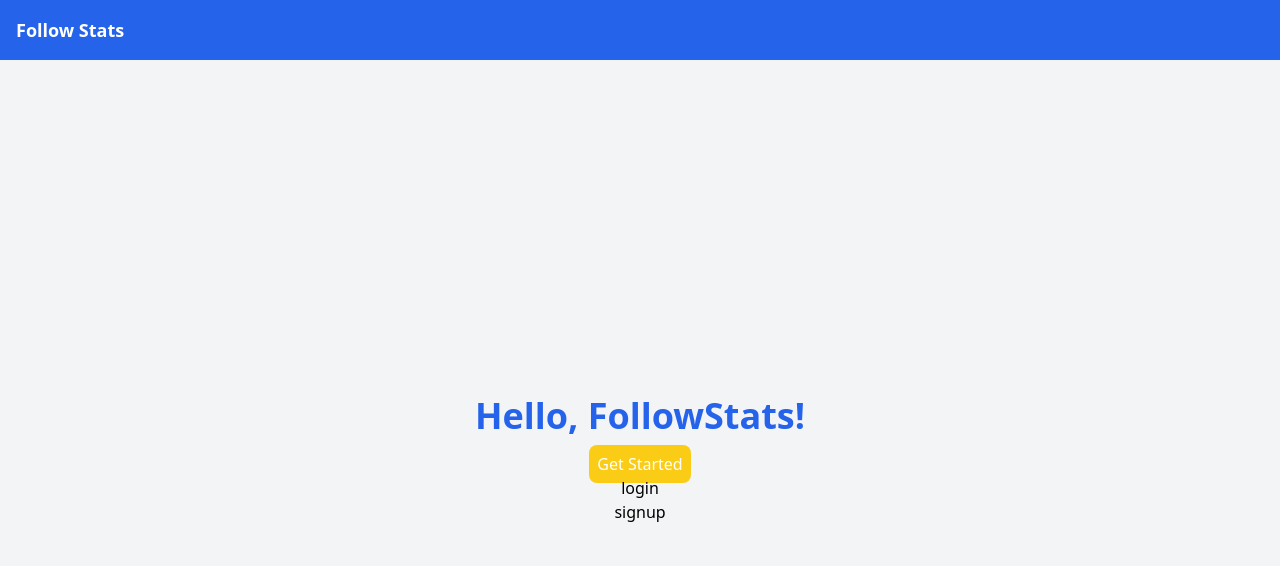
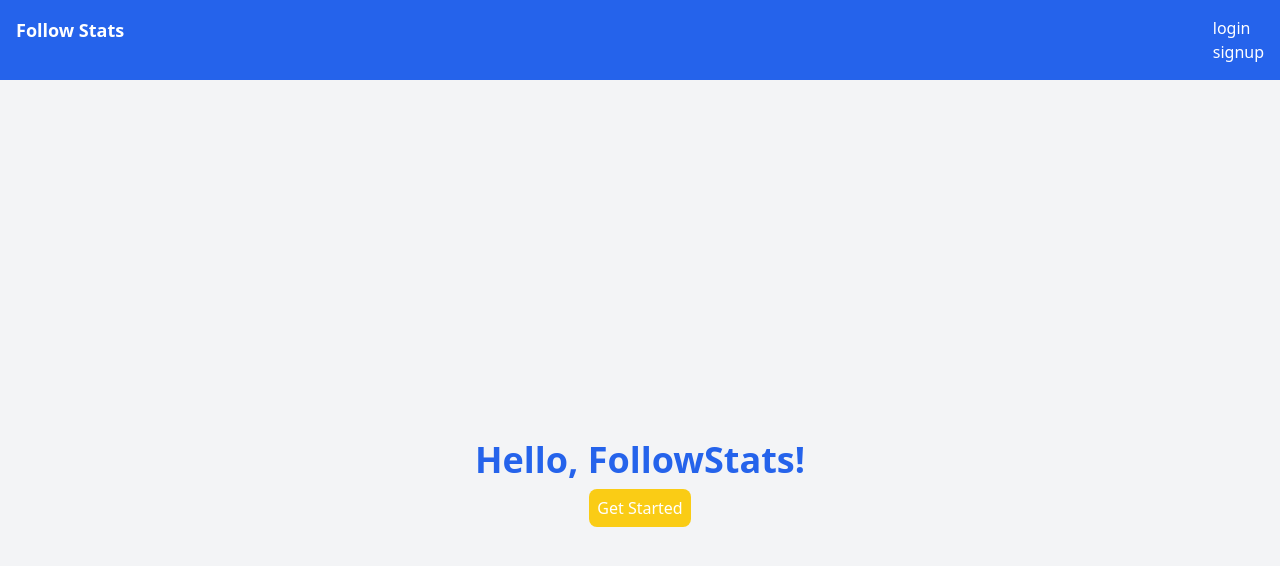
Before and after one commit to Svitly4nyi-Vla2yslav/FollowStats, a Next.js app: page / in a window 1280 px wide. Shown: the top 566 px of the page. Built offline with nearby package versions, Linux system fonts and the light colour scheme.

Commit message:
add header style

```diff
--- a/src/components/Header.tsx
+++ b/src/components/Header.tsx
@@ -1,9 +1,12 @@
+import Link from "next/link";
 import React from "react";
 
 const Header: React.FC = () => {
   return (
-    <header className="bg-blue-600 p-4 text-white">
+    <header className="bg-blue-600 p-4 text-white flex justify-between">
       <h1 className="text-lg font-bold">Follow Stats</h1>
+     <div className="flex flex-col"><Link href="/login">login</Link>
+      <Link href="/signup">signup</Link></div>
     </header>
   );
 };
--- a/src/pages/index.tsx
+++ b/src/pages/index.tsx
@@ -21,8 +21,7 @@ export default function Home() {
             Get Started{" "}
           </span>
         </Link>
-        <Link href="/login">login</Link>
-        <Link href="/signup">signup</Link>
+
       </div>
     </div>
   );
```
